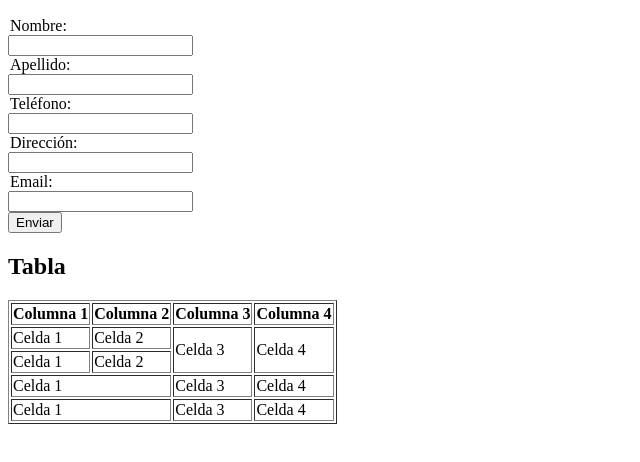
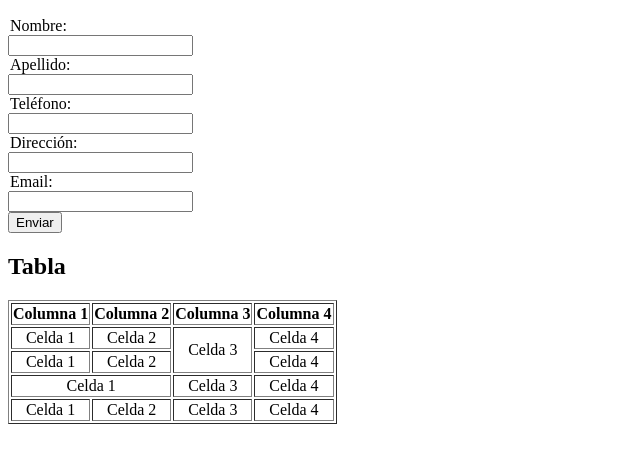
Before and after one commit to dannyseiler/sesion-2-ejercicios, a plain HTML site: page index.html in a window 1280 px wide. Shown: the part 110-572 px from the top of the page, without its empty margins (0-640 px from the left). Drawn offline with Linux system fonts and the light colour scheme.

Commit message:
Actualizada tabla
Centrado campos de la tabla

```diff
--- a/index.html
+++ b/index.html
@@ -36,7 +36,7 @@
     </div>
       <div class="table-content">
         <h2>Tabla</h2>
-        <table border="1">
+        <table border="1" style="text-align: center;">
           <thead>
             <tr>
               <th>Columna 1</th>
@@ -50,11 +50,12 @@
               <td>Celda 1</td>
               <td>Celda 2</td>
               <td rowspan="2">Celda 3</td>
-              <td rowspan="2">Celda 4</td>
+              <td>Celda 4</td>
             </tr>
             <tr>
               <td>Celda 1</td>
               <td>Celda 2</td>
+              <td>Celda 4</td>
             </tr>
           </tbody>
           <tfoot>
@@ -64,7 +65,8 @@
               <td>Celda 4</td>
             </tr>
             <tr>
-              <td colspan="2">Celda 1</td>
+              <td>Celda 1</td>
+              <td>Celda 2</td>
               <td>Celda 3</td>
               <td>Celda 4</td>
             </tr>
```
